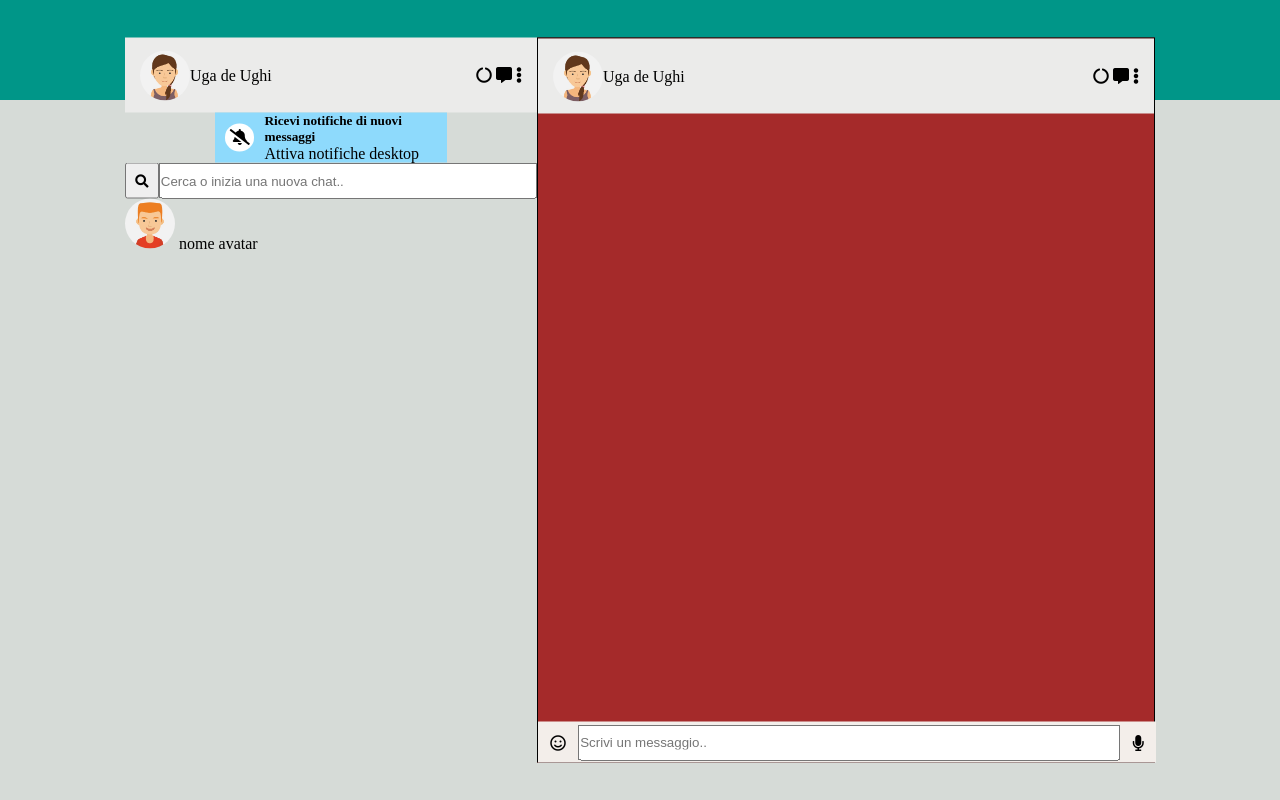
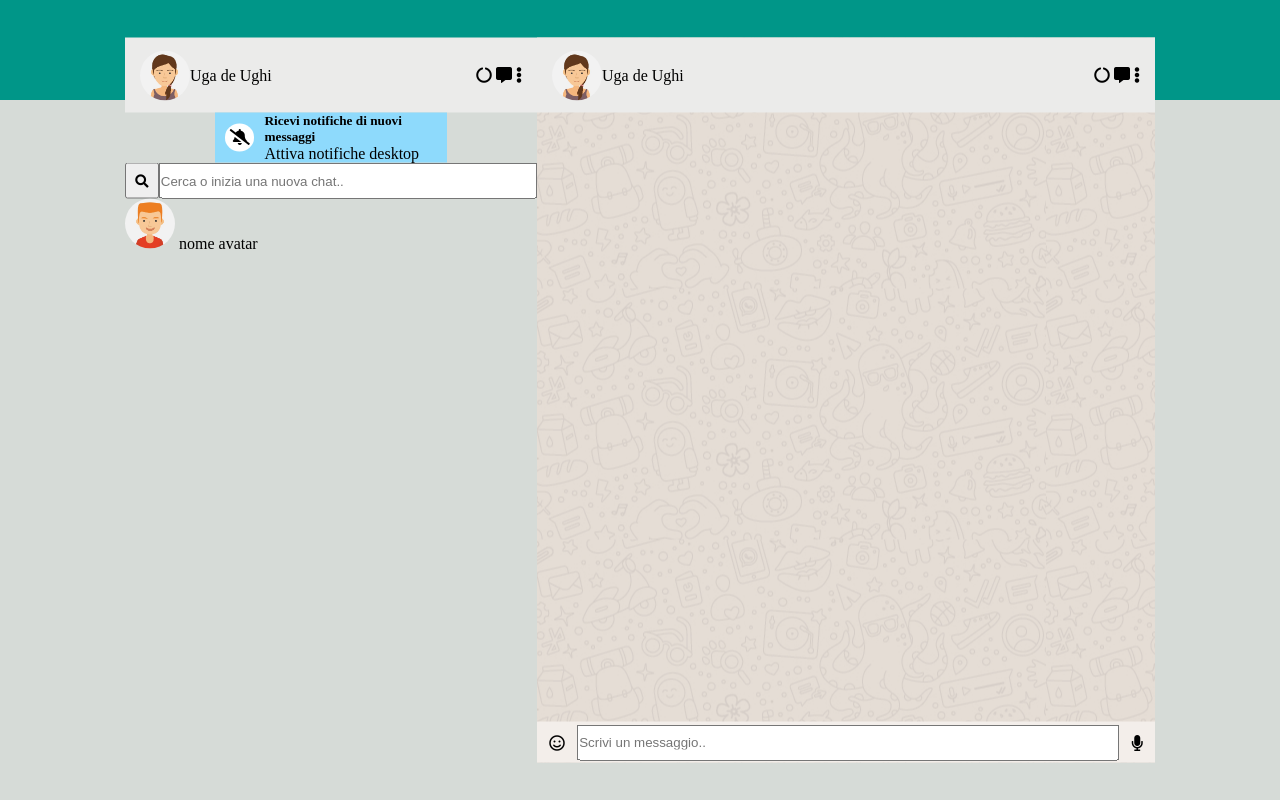
Before and after one commit to maurizio-marotta/vue-boolzapp, a plain HTML site: page Milestone 1/index.html in a window 1280 px wide. Drawn offline with nearby package versions, Linux system fonts and the light colour scheme.

Commit message:
[scroll-bar]

```diff
--- a/Milestone 1/css/style.css
+++ b/Milestone 1/css/style.css
@@ -112,3 +112,19 @@ button{
 section.section i{
   padding: 2%;
 }
+/*chat area*/
+
+.area-text{
+  height: 79%;
+}
+
+.scroll-bar{
+  width: 100%;
+  height: 100%;
+  overflow-y: scroll;
+}
+
+.sfondo{
+  background-image: url(../img/mine.jpg);
+  width: 60%;
+}
--- a/Milestone 1/index.html
+++ b/Milestone 1/index.html
@@ -52,7 +52,7 @@
               </div>
             </div>
 
-            <div class="message debug">
+            <div class="message sfondo">
               <div class="sidebar-top d-flex">
                 <div class="contacts d-flex">
                     <img src="img/avatar_io.jpg" alt="img avatar">
@@ -66,7 +66,9 @@
                 </div>
               </div>
               <div class="area-text d-flex">
+                  <div class="scroll-bar">
 
+                  </div>
               </div>
               <div class="sidebar-bottom d-flex">
                 <section class="section d-flex">
```
